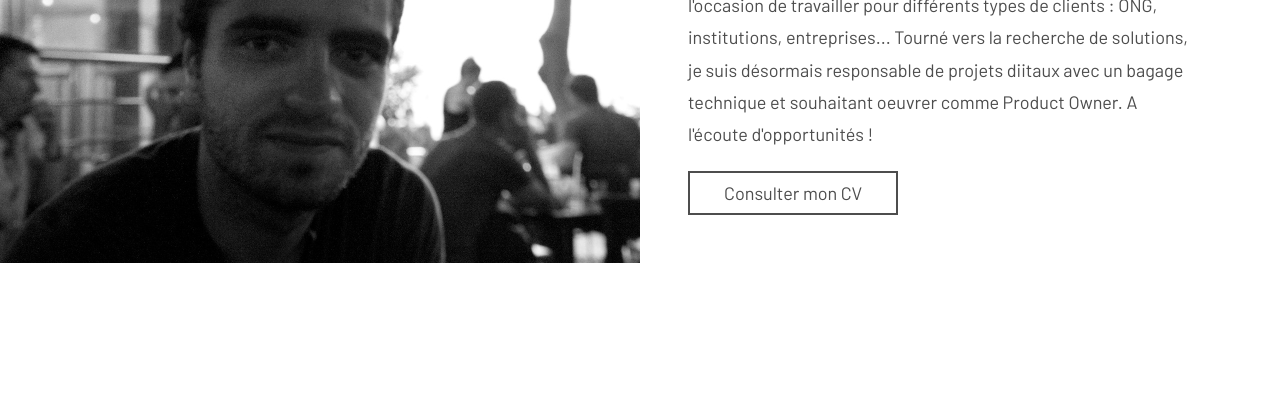
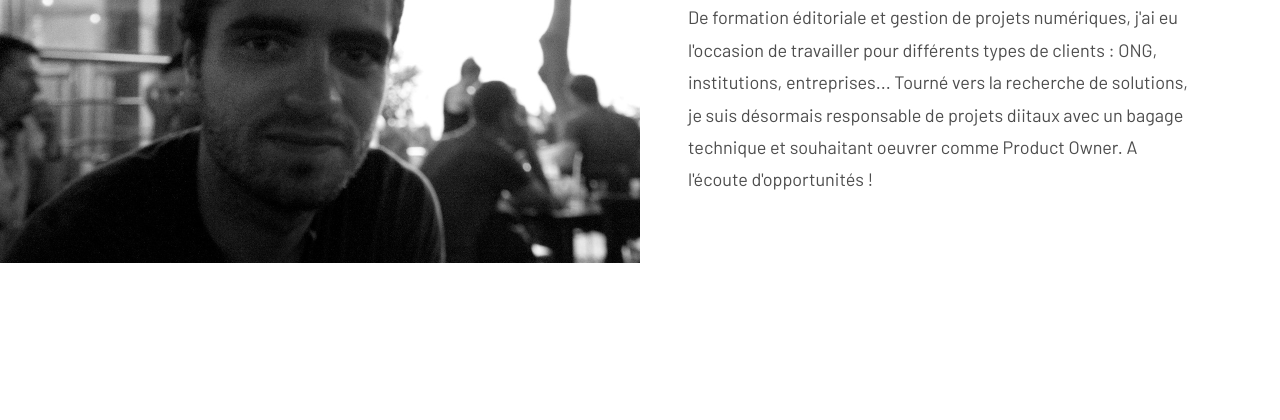
Before and after one commit to chrisnopa/new_portfolio, a Gatsby site: page / in a window 1280 px wide. Shown: the part 380-800 px from the top of the page. Built offline with nearby package versions, Linux system fonts and the light colour scheme; Gatsby itself is replaced by a stand-in of ours.

Commit message:
working on my ux case

```diff
--- a/src/pages/index.js
+++ b/src/pages/index.js
@@ -37,7 +37,7 @@ class IndexPage extends Component {
               un bagage technique et souhaitant oeuvrer comme Product Owner. A
               l'écoute d'opportunités !
             </p>
-            <a
+            {/* <a
               class="btn"
               href="/cv-français.pdf"
               download="cv-français.pdf"
@@ -48,7 +48,7 @@ class IndexPage extends Component {
                   <span>Consulter mon CV</span>
                 </span>
               </span>
-            </a>
+            </a> */}
           </div>
           <div className="section-img">
             <img
```
Also changed, not shown: cdn/index.html (+2 -2 lines).
